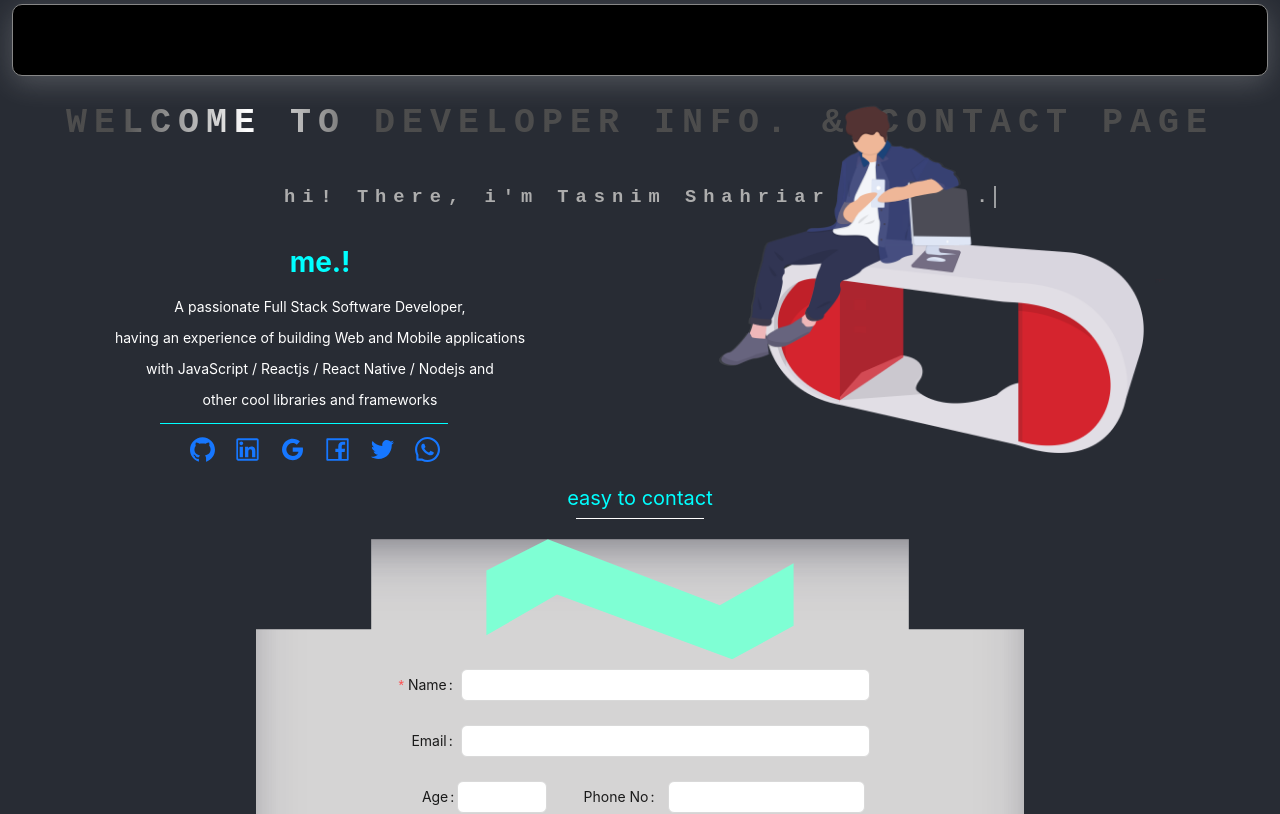
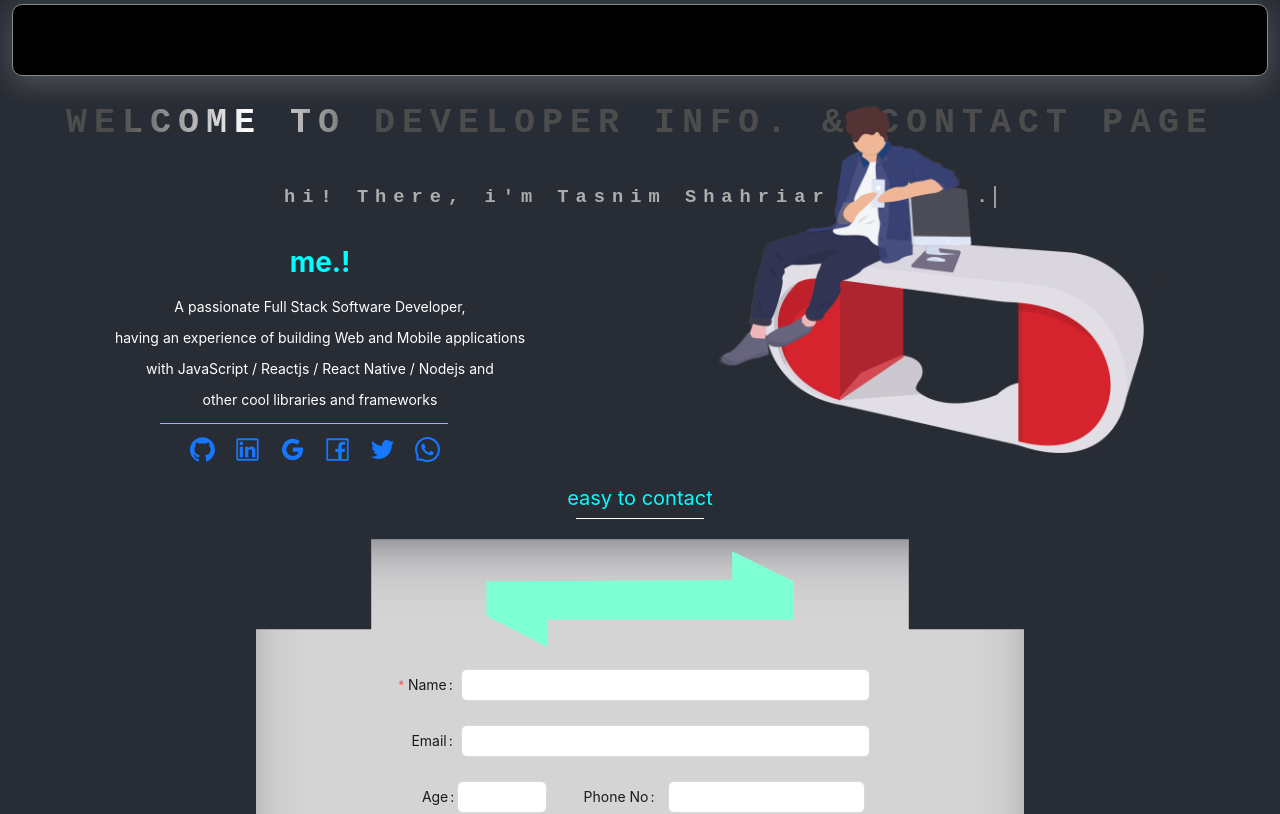
Before and after one commit to akashsdk/developer-info, a React (Create React App) app: page / in a window 1280 px wide. Shown: the top 814 px of the page. Built offline with nearby package versions, Linux system fonts and the light colour scheme.

Commit message:
Update contact.css

```diff
--- a/src/Style/contact.css
+++ b/src/Style/contact.css
@@ -47,16 +47,7 @@
   width: 40%;
   margin-left: 30%;
   margin-bottom: 10px;
-  clip-path: polygon(
-    20% 0%,
-    76% 55%,
-    100% 20%,
-    100% 72%,
-    80% 100%,
-    23% 46%,
-    0% 80%,
-    0 26%
-  );
+  clip-path: polygon(80% 10%, 100% 35%, 100% 67%, 20% 67%, 20% 90%, 0 64%, 0% 35%, 80% 34%);
   background-color: aquamarine;
 }
 .contactButton {
```
